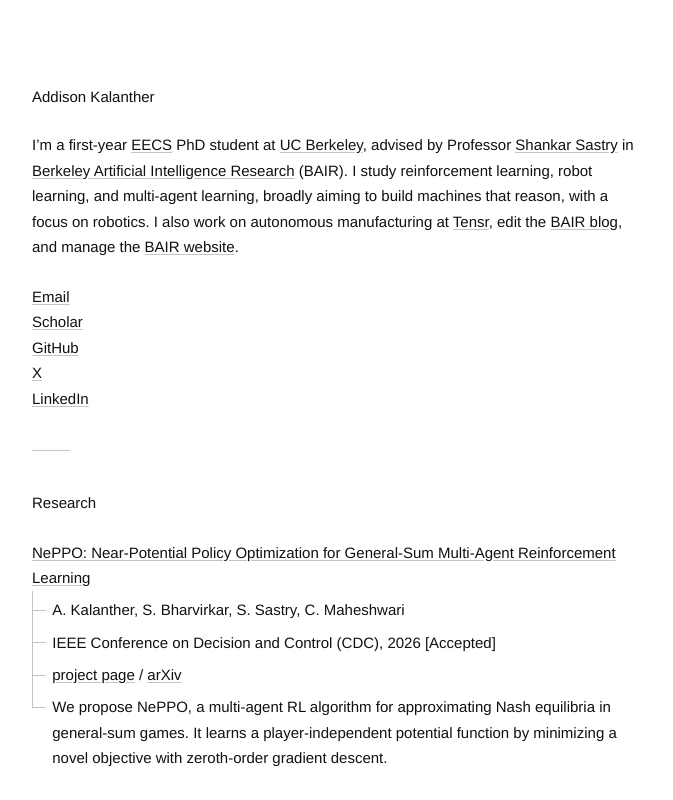
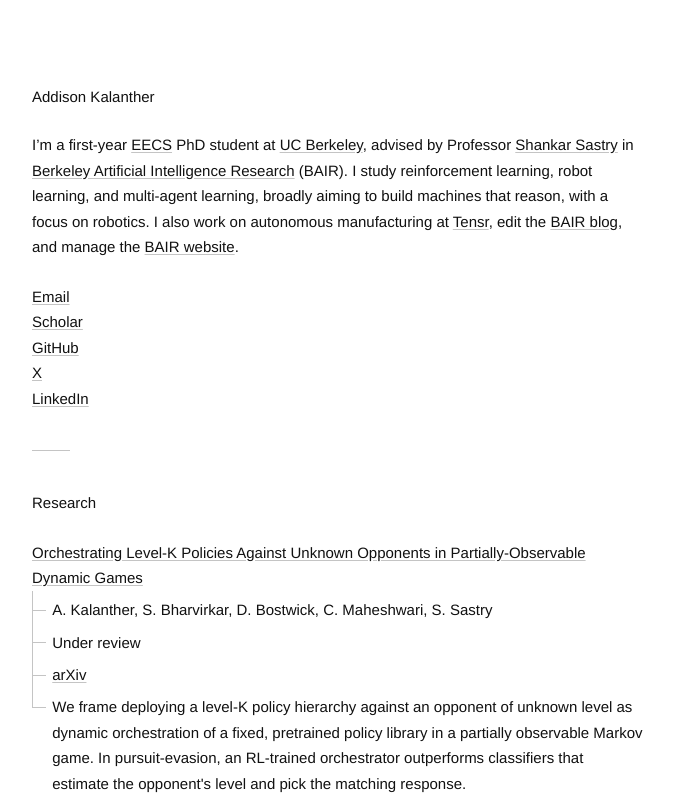
Before and after one commit to adkala/adkala.github.io, an Astro site: page / in a window 1280 px wide. Shown: the top 800 px of the page, without its empty margins (302-975 px from the left). Built offline with nearby package versions, Linux system fonts and the light colour scheme; Astro itself is replaced by a stand-in of ours.

Commit message:
Add level-K orchestration paper (#3)
Make research year optional so unpublished entries can omit it.

```diff
--- a/src/content.config.ts
+++ b/src/content.config.ts
@@ -20,7 +20,7 @@ const site = defineCollection({
           url: z.string().url(),
           authors: z.array(z.string()),
           venue: z.string(),
-          year: z.number(),
+          year: z.number().optional(),
           note: z.string().optional(),
           links: z.array(link).default([]),
           description: z.string(),
--- a/src/content/site.md
+++ b/src/content/site.md
@@ -12,6 +12,18 @@ links:
   - label: LinkedIn
     href: "https://www.linkedin.com/in/addikala"
 research:
+  - title: "Orchestrating Level-K Policies Against Unknown Opponents in Partially-Observable Dynamic Games"
+    url: "https://arxiv.org/abs/2610.04937"
+    authors: ["A. Kalanther", "S. Bharvirkar", "D. Bostwick", "C. Maheshwari", "S. Sastry"]
+    venue: "Under review"
+    links:
+      - label: arXiv
+        href: "https://arxiv.org/abs/2610.04937"
+    description: >-
+      We frame deploying a level-K policy hierarchy against an opponent of unknown level as
+      dynamic orchestration of a fixed, pretrained policy library in a partially observable
+      Markov game. In pursuit-evasion, an RL-trained orchestrator outperforms classifiers
+      that estimate the opponent's level and pick the matching response.
   - title: "NePPO: Near-Potential Policy Optimization for General-Sum Multi-Agent Reinforcement Learning"
     url: "https://arxiv.org/abs/2603.06977"
     authors: ["A. Kalanther", "S. Bharvirkar", "S. Sastry", "C. Maheshwari"]
--- a/src/pages/index.astro
+++ b/src/pages/index.astro
@@ -42,7 +42,7 @@ const { Content: Blurb } = await render(site);
             <a href={paper.url}>{paper.title}</a>
             <ul class="tree">
               <li class="branch">{paper.authors.join(', ')}</li>
-              <li class="branch">{paper.venue}, {paper.year}{paper.note ? ` ${paper.note}` : ''}</li>
+              <li class="branch">{paper.venue}{paper.year ? `, ${paper.year}` : ''}{paper.note ? ` ${paper.note}` : ''}</li>
               {paper.links.length > 0 && (
                 <li class="branch">
                   {paper.links.map((l, i) => (
```
